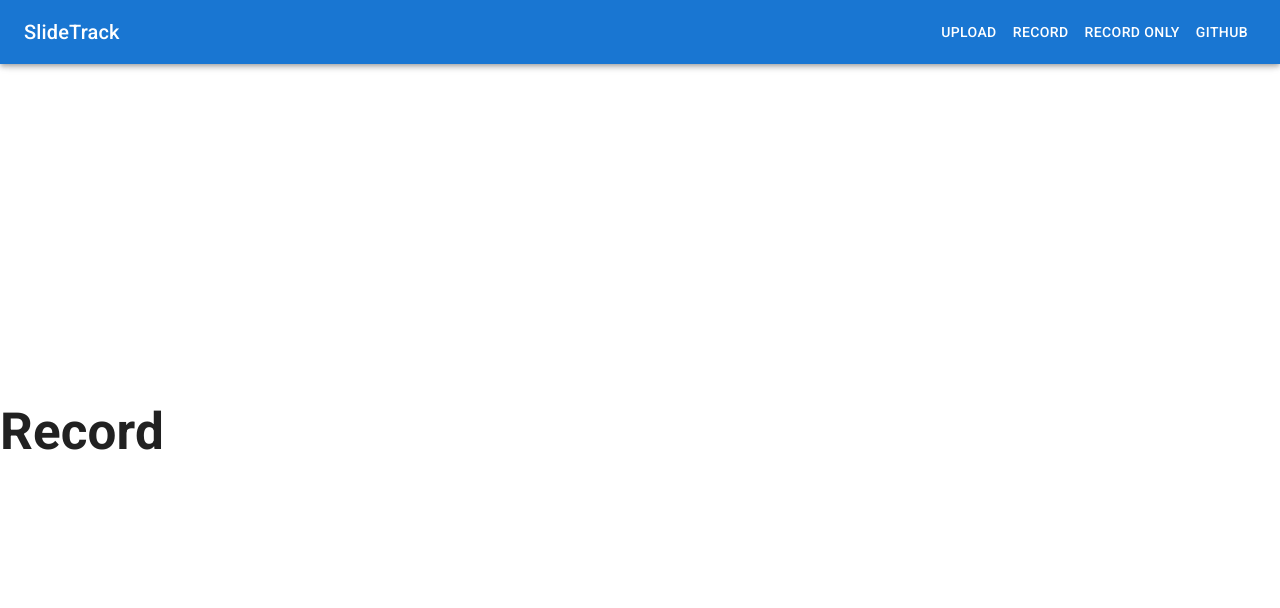
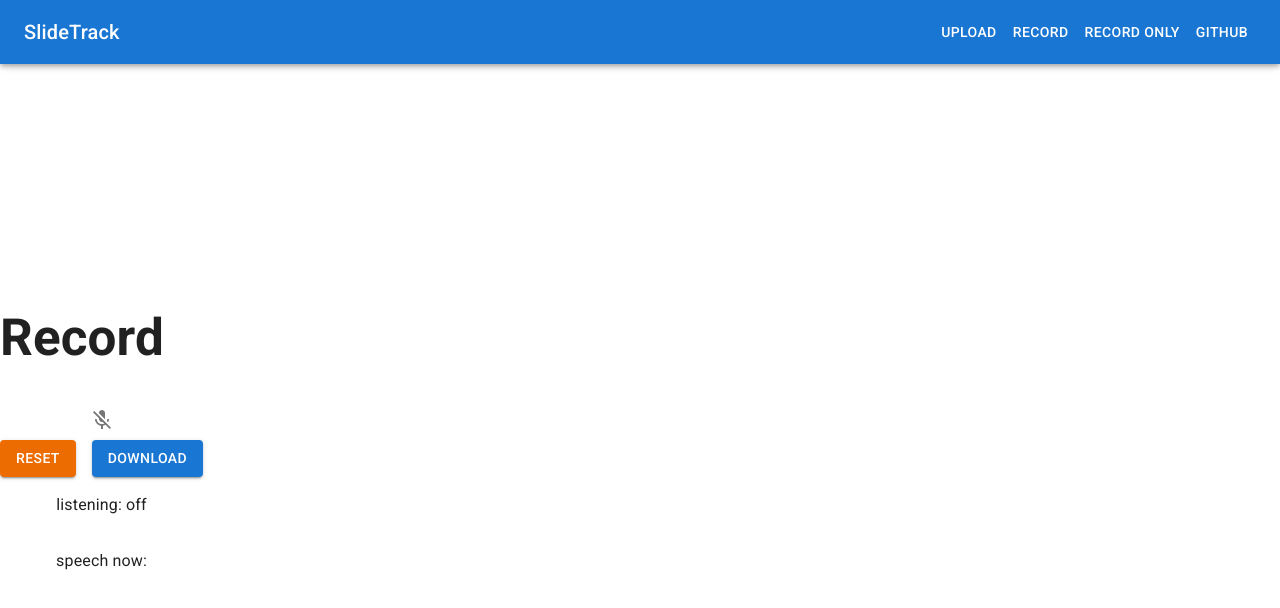
Before and after one commit to Shirashoji/SlideTrack, a React (Vite) app: page /record in a window 1280 px wide. Shown: the top 608 px of the page. Built offline with nearby package versions, Linux system fonts and the light colour scheme.

Commit message:
Add speech recognition and recording functionality

```diff
--- a/src/routes/Record.jsx
+++ b/src/routes/Record.jsx
@@ -1,7 +1,111 @@
+import "regenerator-runtime";
+import { useEffect, useState } from "react";
+import SpeechRecognition, {
+  useSpeechRecognition,
+} from "react-speech-recognition";
+import Button from "@mui/material/Button";
+import IconButton from "@mui/material/IconButton";
+import MicIcon from "@mui/icons-material/Mic";
+import MicOffIcon from "@mui/icons-material/MicOff";
+import Stack from "@mui/material/Stack";
+import Grid from "@mui/material/Grid";
+import Box from "@mui/material/Box";
+
 export default function Record() {
+  const {
+    transcript,
+    listening,
+    resetTranscript,
+    browserSupportsSpeechRecognition,
+  } = useSpeechRecognition();
+  const [records, setRecords] = useState([]);
+  const [recordingMode, setRecordingMode] = useState(false);
+
+  if (!browserSupportsSpeechRecognition) {
+    return <span>Browser doesn't support speech recognition.</span>;
+  }
+
+  useEffect(() => {
+    if (!listening && transcript !== "")
+      setRecords([
+        ...records,
+        { time: new Date(Date.now()), text: transcript },
+      ]);
+  }, [listening]);
+
+  useEffect(() => {
+    if (recordingMode) SpeechRecognition.startListening();
+    else SpeechRecognition.stopListening();
+  }, [listening, recordingMode]);
+
   return (
     <div id="main">
       <h1>Record</h1>
+      <Grid
+        container
+        direction="column"
+        alignItems="center"
+        justifyContent="space-between"
+      >
+        <Grid item xs>
+          {recordingMode ? (
+            <IconButton
+              color="primary"
+              variant="contained"
+              onClick={() => setRecordingMode(!recordingMode)}
+            >
+              <MicIcon color="primary" />
+            </IconButton>
+          ) : (
+            <IconButton onClick={() => setRecordingMode(!recordingMode)}>
+              <MicOffIcon />
+            </IconButton>
+          )}
+        </Grid>
+        <Grid item xs>
+          <Stack direction="row" spacing={2}>
+            <Button
+              color="warning"
+              variant="contained"
+              onClick={resetTranscript}
+            >
+              Reset
+            </Button>
+            <Button variant="contained" onClick={() => DownloadJSON(records)}>
+              Download
+            </Button>
+          </Stack>
+        </Grid>
+        <Grid item xs>
+          <p>listening: {listening ? "on" : "off"}</p>
+        </Grid>
+        <Grid item xs>
+          <p>speech now: {transcript}</p>
+        </Grid>
+      </Grid>
     </div>
   );
 }
+
+function DownloadJSON(jsonData) {
+  if (!jsonData || jsonData.length === 0) return null;
+  const date = new Date(Date.now());
+  const fileName = `record_${date.getFullYear()}${(
+    "0" + String(date.getMonth() + 1)
+  ).slice(-2)}${("0" + String(date.getDate())).slice(-2)}-${(
+    "0" + String(date.getHours())
+  ).slice(-2)}${("0" + String(date.getMinutes())).slice(-2)}${(
+    "0" + String(date.getSeconds())
+  ).slice(-2)}.json`;
+  const blobData = new Blob([JSON.stringify(jsonData)], {
+    type: "application/json",
+  });
+  const url = window.URL.createObjectURL(blobData);
+  const link = document.createElement("a");
+  link.href = url;
+  link.setAttribute("download", fileName);
+  document.body.appendChild(link);
+  link.click();
+  document.body.removeChild(link);
+  URL.revokeObjectURL(url);
+}
```
